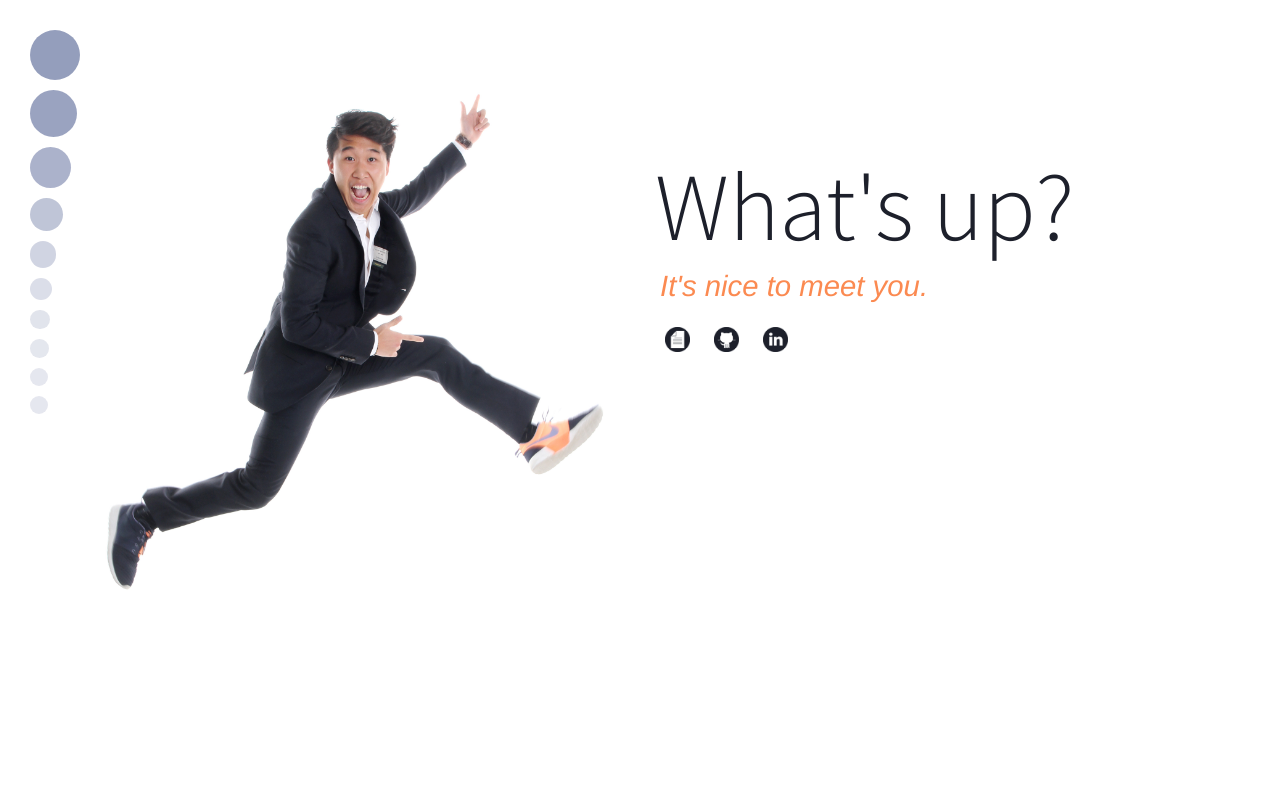
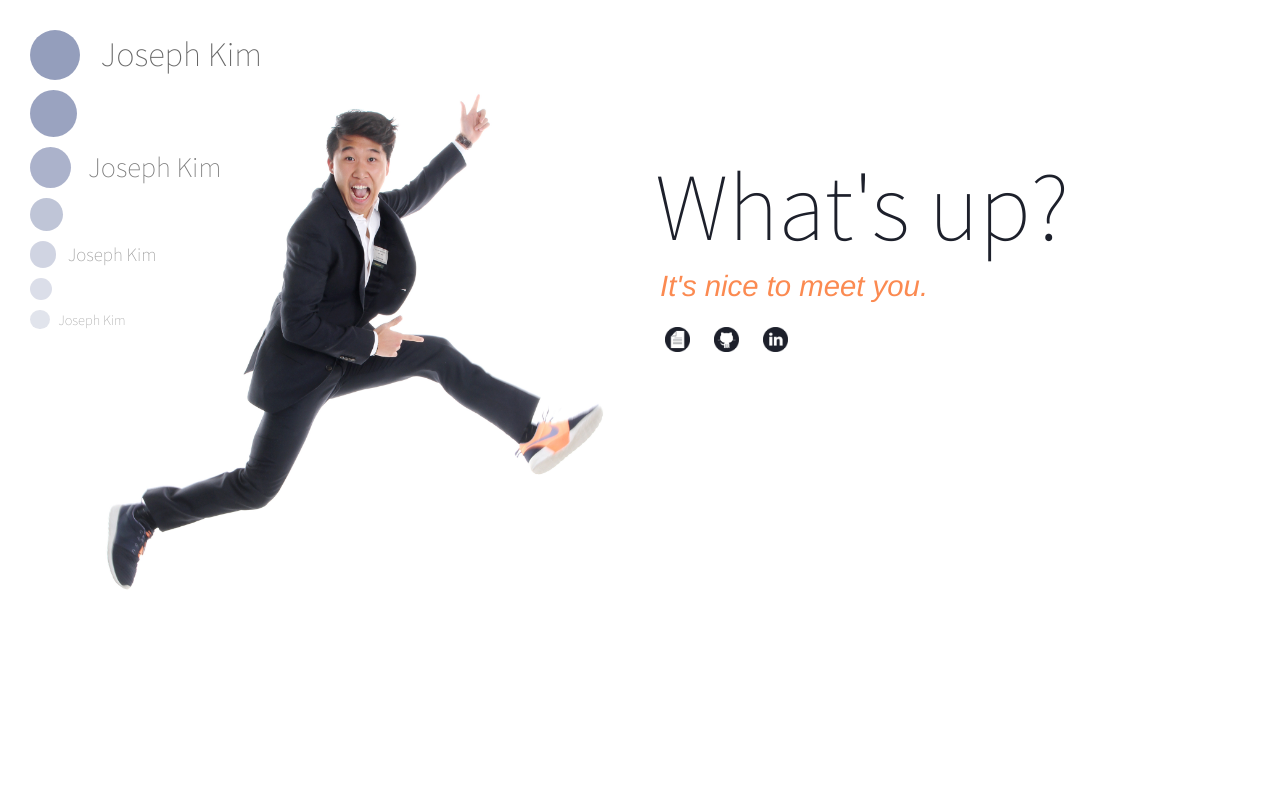
Before and after one commit to jgzuke/jkim0120.github.io, a plain HTML site: page index.html in a window 1280 px wide. Shown: the top 800 px of the page. Drawn offline with nearby package versions, Linux system fonts and the light colour scheme.

Commit message:
Complete text display navbar

```diff
--- a/css/style.css
+++ b/css/style.css
@@ -3,9 +3,9 @@
 }
 
 #tophead>h1 {
-	font-family: 'Source Sans Pro', sans-serif;
+	font-family: 'Source Sans Pro', Avenir, Arial, sans-serif;
 	font-size: 72pt;
-	font-weight: 300;
+	font-weight: 200;
 	color: #1D202B;
 	padding: 0px;
 	margin-top: 17%;
@@ -35,11 +35,39 @@
 }
 
 #navbar {
-	width: 50px;
+	width: 400px;
 	height: 500px;
 	margin: 30px;
 	position: fixed;
 	z-index: 999;
+}
+
+.navlinks {
+	width: 20px;
+	height: 20px;
+	margin-bottom: 10px;
+	float: left;
+	clear: left;
+}
+
+.navpage {
+	height: 50px;
+	margin-bottom: 10px;
+	font-family: 'Source Sans Pro', Avenir, Arial, sans-serif;
+	font-size: 250%;
+	font-weight: 200;
+	opacity: 1;
+}
+
+.circle {
+	width: 18px;
+	height: 18px;
+	margin-bottom: 10px;
+	background: #001861;
+	-moz-border-radius: 50%;
+	-webkit-border-radius: 50%;
+	border-radius: 50%;
+	opacity: 1;
 }
 
 #test {
@@ -53,17 +81,7 @@
 	position: absolute
 }
 
-.circle {
-	width: 18px;
-	height: 18px;
-	margin-bottom: 10px;
-	background: #001861;
-	-moz-border-radius: 50%;
-	-webkit-border-radius: 50%;
-	border-radius: 50%;
-	display: block;
-	opacity: 1;
-}
+
 
 /* For desktop */
 @media only screen and (min-width: 992px) {
--- a/index.html
+++ b/index.html
@@ -17,16 +17,13 @@
 	<body>
 
 		<div id="navbar" class="fadeIn" role="navigation">
-			<div id="c0" class="circle"></div>
-			<div id="c1" class="circle"></div>
-			<div id="c2" class="circle"></div>
-			<div id="c3" class="circle"></div>
-			<div id="c4" class="circle"></div>
-			<div id="c5" class="circle"></div>
-			<div id="c6" class="circle"></div>
-			<div id="c7" class="circle"></div>
-			<div id="c8" class="circle"></div>
-			<div id="c9" class="circle"></div>
+			<a id="l0" class="navlinks" href="https://github.com/jkim0120"><div id="c0" class="circle"></div></a><div id="p0" class="navpage"><p>&nbsp&nbsp&nbspJoseph Kim</p></div>
+			<a id="l1" class="navlinks"><div id="c1" class="circle"></div></a><div id="p1" class="navpage"></div>
+			<a id="l2" class="navlinks" href="https://github.com/jkim0120"><div id="c2" class="circle"></div></a><div id="p2" class="navpage"><p>&nbsp&nbsp&nbspJoseph Kim</p></div>
+			<a id="l3" class="navlinks"><div id="c3" class="circle"></div></a><div id="p3" class="navpage"></div>
+			<a id="l4" class="navlinks" href="https://github.com/jkim0120"><div id="c4" class="circle"></div></a><div id="p4" class="navpage"><p>&nbsp&nbsp&nbspJoseph Kim</p></div>
+			<a id="l5" class="navlinks"><div id="c5" class="circle"></div></a><div id="p5" class="navpage"></div>
+			<a id="l6" class="navlinks" href="https://github.com/jkim0120"><div id="c6" class="circle"></div></a><div id="p6" class="navpage"><p>&nbsp&nbsp&nbspJoseph Kim</p></div>
 		</div>
 		<div id="test"></div>
 		<div class="container">
@@ -43,7 +40,7 @@
 					<div id="bothead" class="col-md-6 col-sm-6 fadeUp">
 						<h2>It's nice to meet you.</h2>
 						<div id="links">
-							<a href="https://github.com/jkim0120"><img src="images/Resume.png" id="resume"></a>
+							<a><img src="images/Resume.png" id="resume"></a>
 							<a href="https://github.com/jkim0120"><img src="images/github.png" id="github"></a>
 							<a href="https://www.linkedin.com/profile/view?id=253984869&trk=nav_responsive_tab_profile_pic"><img src="images/linkedin.png" id="linkedin"></a>
 						</div>
--- a/js/main.js
+++ b/js/main.js
@@ -1,5 +1,7 @@
 // On page load-up
-var navbar = [c0, c1, c2, c3, c4, c5, c6, c7, c8, c9];
+var navbar = [c0, c1, c2, c3, c4, c5, c6];
+var navlinks = [l0, l1, l2, l3, l4, l5, l6];
+var navpage = [p0, p1, p2, p3, p4, p5, p6];
 
 $(document).ready(function() {
     // Welcome init
@@ -7,18 +9,25 @@ $(document).ready(function() {
     $('.fadeUp').css({marginTop: 50, opacity: 0});
 
     // Navbar init
-    for(var i = 0; i < 10; i++) {
+    for(var i = 0; i < 7; i++) {
     	navbar[i] = document.getElementById("c" + i.toString());
+    	navlinks[i] = document.getElementById("l" + i.toString());
+    	navpage[i] = document.getElementById("p" + i.toString());
     }
 
     var scrolled = Math.floor($(window).scrollTop() / 139);
     if(scrolled < 0) scrolled = 0; //anchor
     var circleSize = [];
+    var fontSize = [];
 
-    for(var i = 0; i < 10; i++) {
+    for(var i = 0; i < 7; i++) {
     	circleSize.push(circleResize(scrolled, i));
+    	fontSize.push(fontResize(scrolled, i));
     	$(navbar[i]).stop().animate({width: circleSize[i],
     		height: circleSize[i], opacity: (circleSize[i] - 8)/100}, 25);
+    	$(navlinks[i]).stop().animate({width: circleSize[i], height: circleSize[i]}, 25);
+    	$(navpage[i]).stop().animate({height: circleSize[i],
+    		 fontSize: fontSize[i] + "%", opacity: (circleSize[i] + 25)/100}, 25);
     }
 });
 
@@ -34,18 +43,23 @@ function circleResize(anchor, position) {
 	return 32*Math.pow(Math.E,(-Math.pow(position - anchor, 2))/12) + 18;
 }
 
+function fontResize(anchor, position) {
+	return 150*Math.pow(Math.E,(-Math.pow(position - anchor, 2))/12) + 95;
+}
+
 $(window).scroll(function () {
-    var scrolled = Math.floor($(window).scrollTop() / 139);
+    var scrolled = Math.floor($(window).scrollTop() / 250);
     if(scrolled < 0) scrolled = 0; //anchor
     var circleSize = [];
+    var fontSize = [];
 
-    for(var i = 0; i < 10; i++) {
+    for(var i = 0; i < 7; i++) {
     	circleSize.push(circleResize(scrolled, i));
+    	fontSize.push(fontResize(scrolled, i));
     	$(navbar[i]).stop().animate({width: circleSize[i],
     		height: circleSize[i], opacity: (circleSize[i] - 8)/100}, 25);
+    	$(navlinks[i]).stop().animate({width: circleSize[i], height: circleSize[i]}, 25);
+    	$(navpage[i]).stop().animate({height: circleSize[i],
+    		 fontSize: fontSize[i] + "%", opacity: (circleSize[i] + 25)/100}, 25);
     }
-
-    /*if(navbar[0].getAttribute("width") < 75 && navbar[0].getAttribute("height") < 75) {
-    	$(navbar[0]).stop().animate({opacity: 0}, 50);
-    }*/
 });
```
